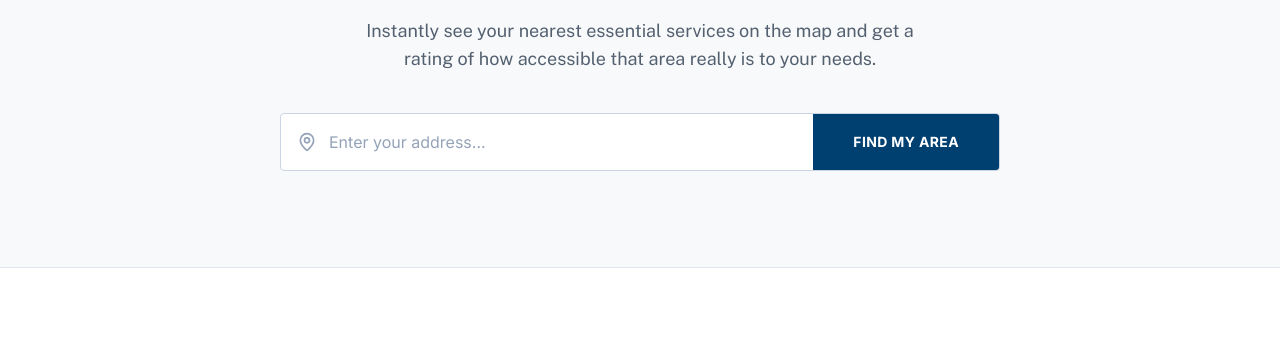
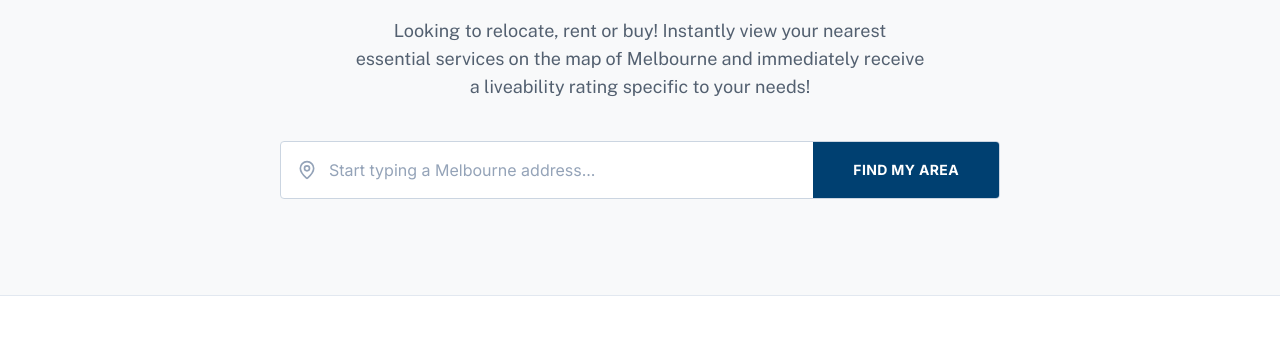
Before and after one commit to BDSD101/LiveonIT, a website: page frontend/index.html in a window 1280 px wide. Shown: the part 270-612 px from the top of the page. Drawn offline with nearby package versions, Linux system fonts and the light colour scheme.

Commit message:
updated homepage text and removed bule outlines

```diff
--- a/frontend/index.html
+++ b/frontend/index.html
@@ -277,9 +277,9 @@
           class="text-4xl md:text-[46px] font-extrabold text-slate-900 tracking-tight leading-tight mb-5 anim-up anim-delay-1">
           Find Your 20-Minute<br />Neighbourhood</h1>
         <p class="text-base md:text-lg text-[#536070] mb-10 leading-relaxed max-w-xl mx-auto anim-up anim-delay-2">
-          Instantly see your nearest essential services on the map and get a rating of how accessible that area really
-          is
-          to your needs.</p>
+          Looking to relocate, rent or buy!
+          Instantly view your nearest essential services on the map of Melbourne and
+          immediately receive a liveability rating specific to your needs!</p>
         <div class="relative anim-up anim-delay-3">
           <form id="landing-search-form" class="relative" autocomplete="off">
             <div
@@ -287,8 +287,8 @@
               <div class="flex items-center flex-1 px-4">
                 <i data-lucide="map-pin" class="w-5 h-5 text-slate-400 flex-shrink-0"></i>
                 <input id="landing-query" type="text"
-                  class="w-full border-none focus:ring-0 bg-transparent px-3 py-4 text-slate-900 text-base font-inter placeholder:text-slate-400"
-                  placeholder="Enter your address..." autocomplete="off" />
+                  class="w-full border-none focus:ring-0 outline-none bg-transparent px-3 py-4 text-slate-900 text-base font-inter placeholder:text-slate-400"
+                  placeholder="Start typing a Melbourne address..." autocomplete="off" />
               </div>
               <button type="submit"
                 class="bg-[#004071] text-white px-10 py-4 font-bold hover:bg-[#003360] transition-colors uppercase tracking-wide text-sm font-inter flex-shrink-0">Find
```
